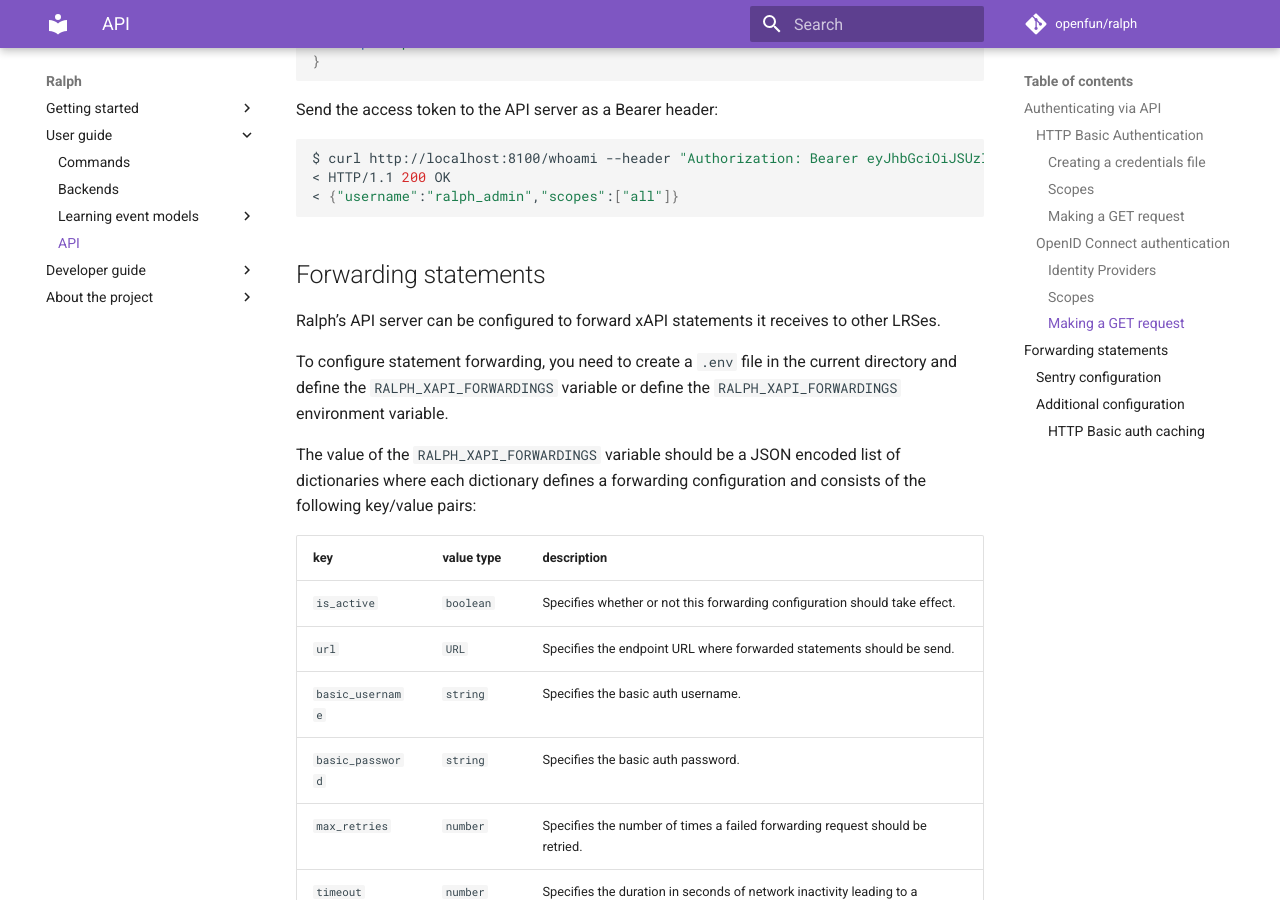
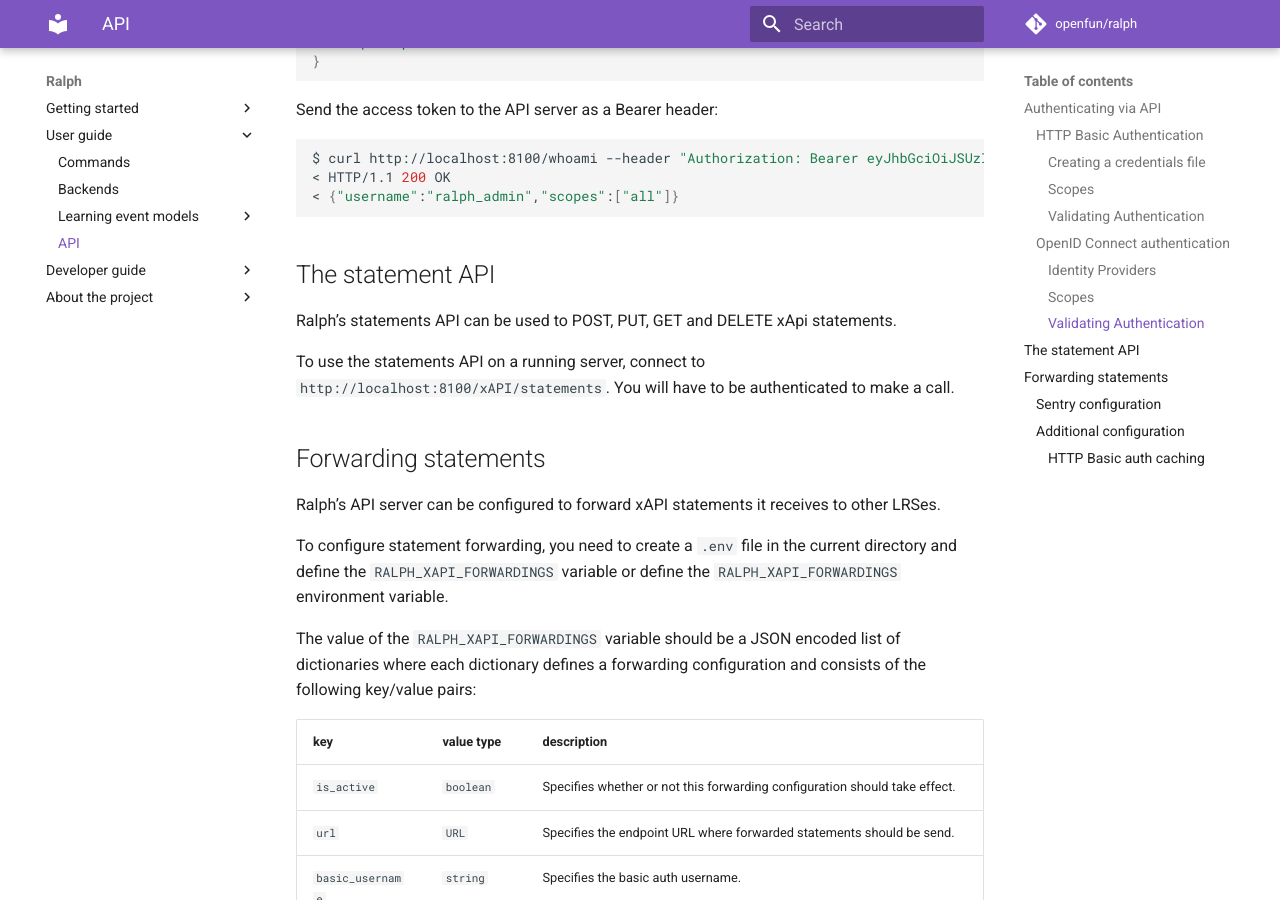
Before and after one commit to openfun/ralph, an MkDocs documentation site: the page built from docs/api.md, in a window 1280 px wide and 900 px high, scrolled down 3753 px. Built offline with MkDocs 1.6.1 and Material for MkDocs 9.7.7, drawn with Linux system fonts in a browser that asks for light colours; comment, search, counter and statistics services are not loaded; some of the changed text lies outside the part shown.

Commit message:
📝(api) add statement API documentation
Documentation for using the statement API was missing.
By adding this users will be able to use the api without going in the code.

````diff
--- a/docs/api.md
+++ b/docs/api.md
@@ -90,7 +90,7 @@
 
 (Work In Progress)
 
-#### Making a GET request
+#### Validating Authentication
 
 The first request that can be answered by the ralph API server is a `whoami` request, which checks if the user is authenticated and returns their username and permission scopes.
 
@@ -137,7 +137,7 @@
 
 (Work In Progress)
 
-#### Making a GET request
+#### Validating Authentication
 
 The first request that can be answered by the ralph API server is a `whoami` request, which checks if the user is authenticated and returns their username and permission scopes.
 
@@ -181,6 +181,14 @@
 < HTTP/1.1 200 OK
 < {"username":"ralph_admin","scopes":["all"]}
 ```
+
+## The statement API
+
+Ralph's statements API can be used to POST, PUT, GET and DELETE xApi statements.
+
+To use the statements API on a running server, connect to `http://localhost:8100/xAPI/statements`. You will have to be authenticated to make a call.
+
+
 
 ## Forwarding statements
 
````
Also changed, not shown: CHANGELOG.md (+1 -0 lines).
